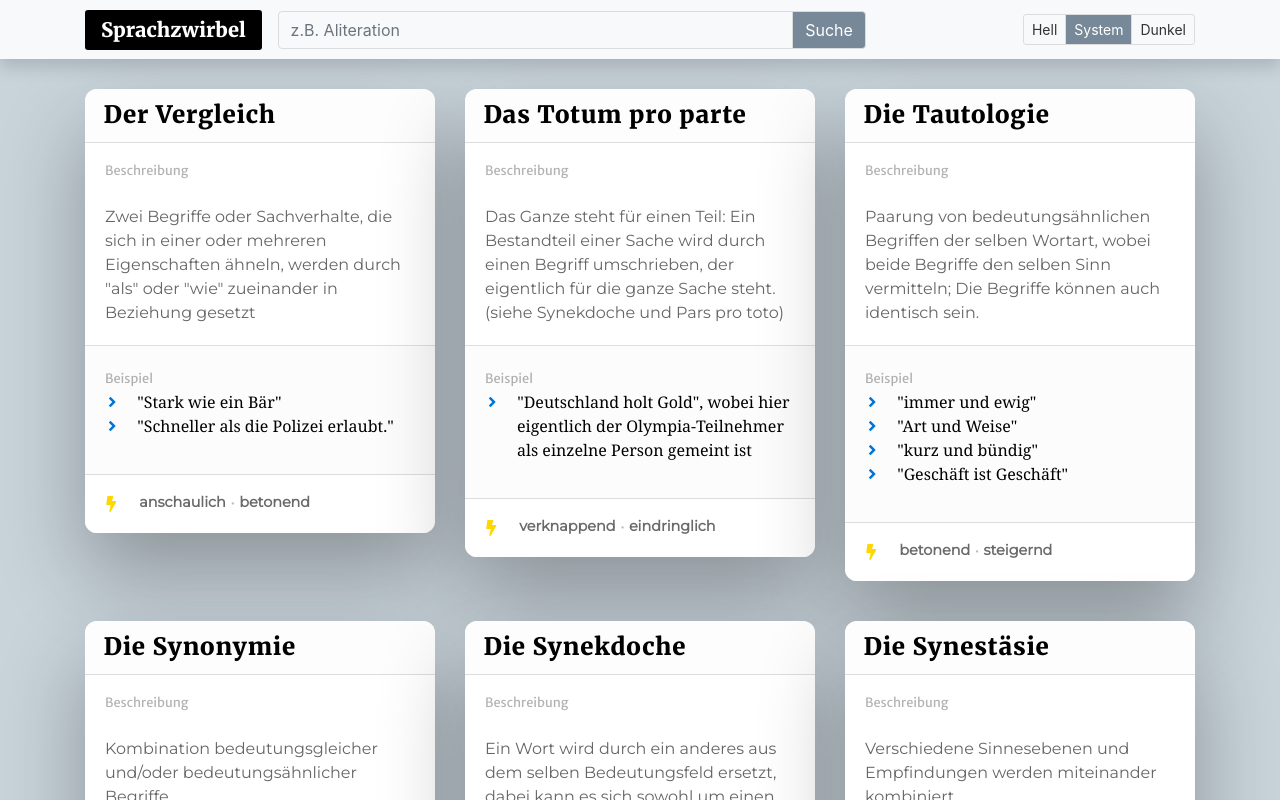
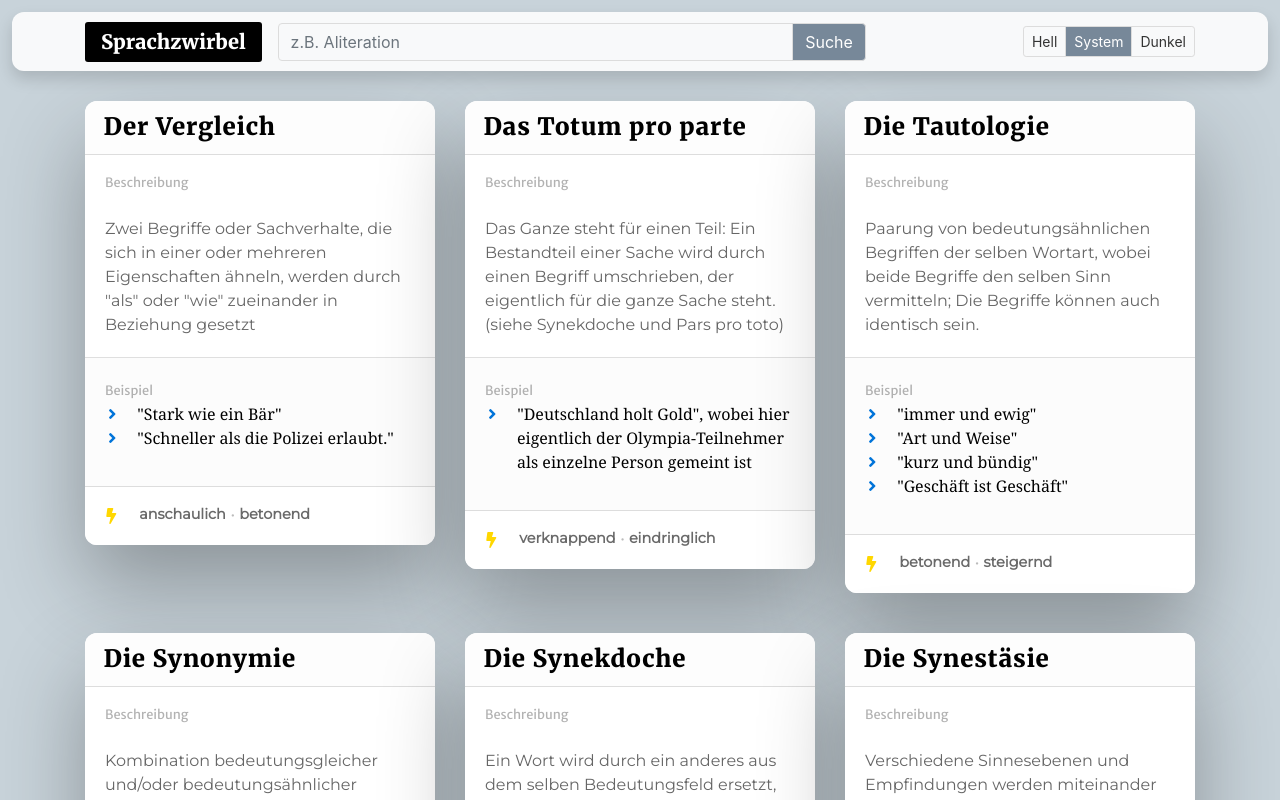
Before and after one commit to ux-paul-grossmann/sprachzwirbel, a React (Vite) app in the folder react-grundlage/: page / in a window 1280 px wide. Shown: the top 800 px of the page. Built offline with nearby package versions, Linux system fonts and the light colour scheme.

Commit message:
feat: schwebende Leiste mit Abstand zum Rand

```diff
--- a/react-grundlage/src/App.jsx
+++ b/react-grundlage/src/App.jsx
@@ -140,7 +140,7 @@ function App() {
       }
       behalter.style.setProperty(
         'margin-top',
-        `${leiste.offsetHeight + luecke - 24}px`,
+        `${leiste.offsetHeight + 12 + luecke - 24}px`,
         'important',
       )
     }
--- a/react-grundlage/src/original/style_default.css
+++ b/react-grundlage/src/original/style_default.css
@@ -767,3 +767,12 @@ span.title-beispiel {
 .starfall .navbar-toggler-icon {
     filter: invert(1);
 }
+
+/* Variante B: schwebende Leiste mit Abstand zum Rand */
+nav.navbar.fixed-top {
+    top: 12px;
+    left: 12px;
+    right: 12px;
+    width: auto;
+    border-radius: 12px;
+}
```
